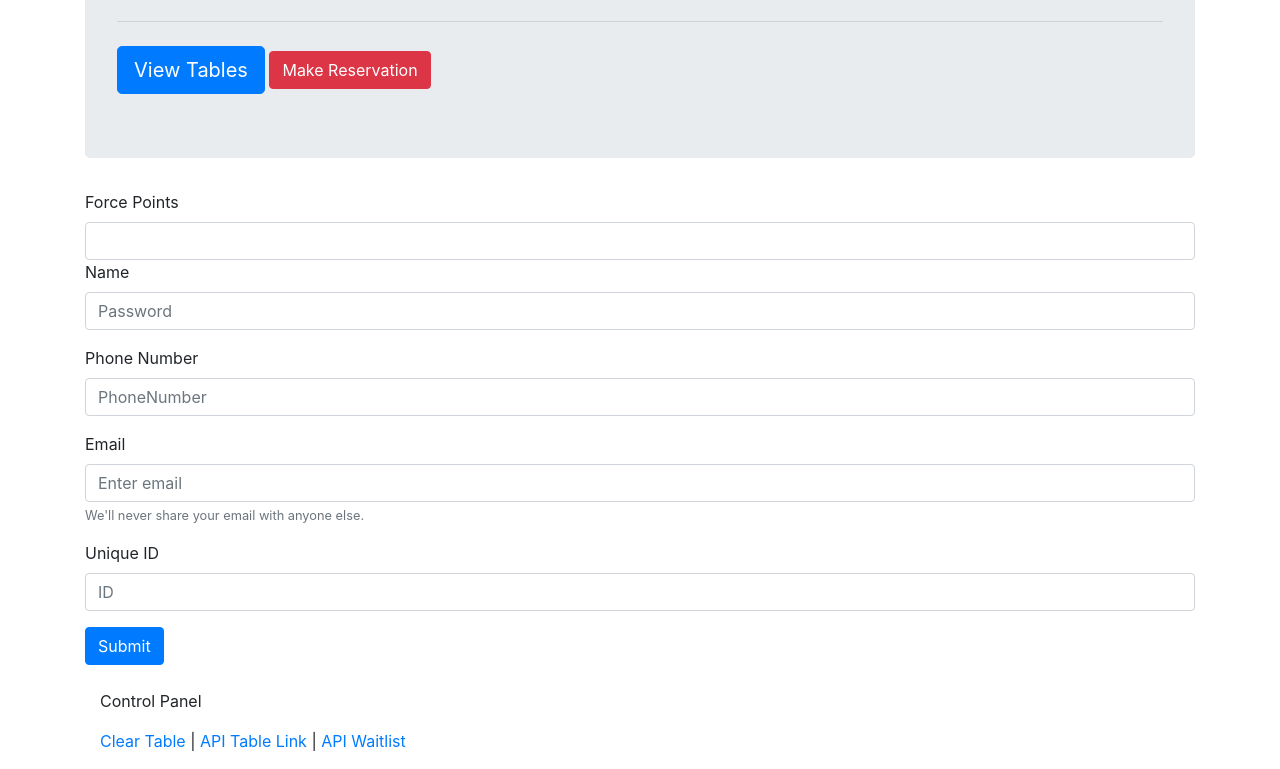
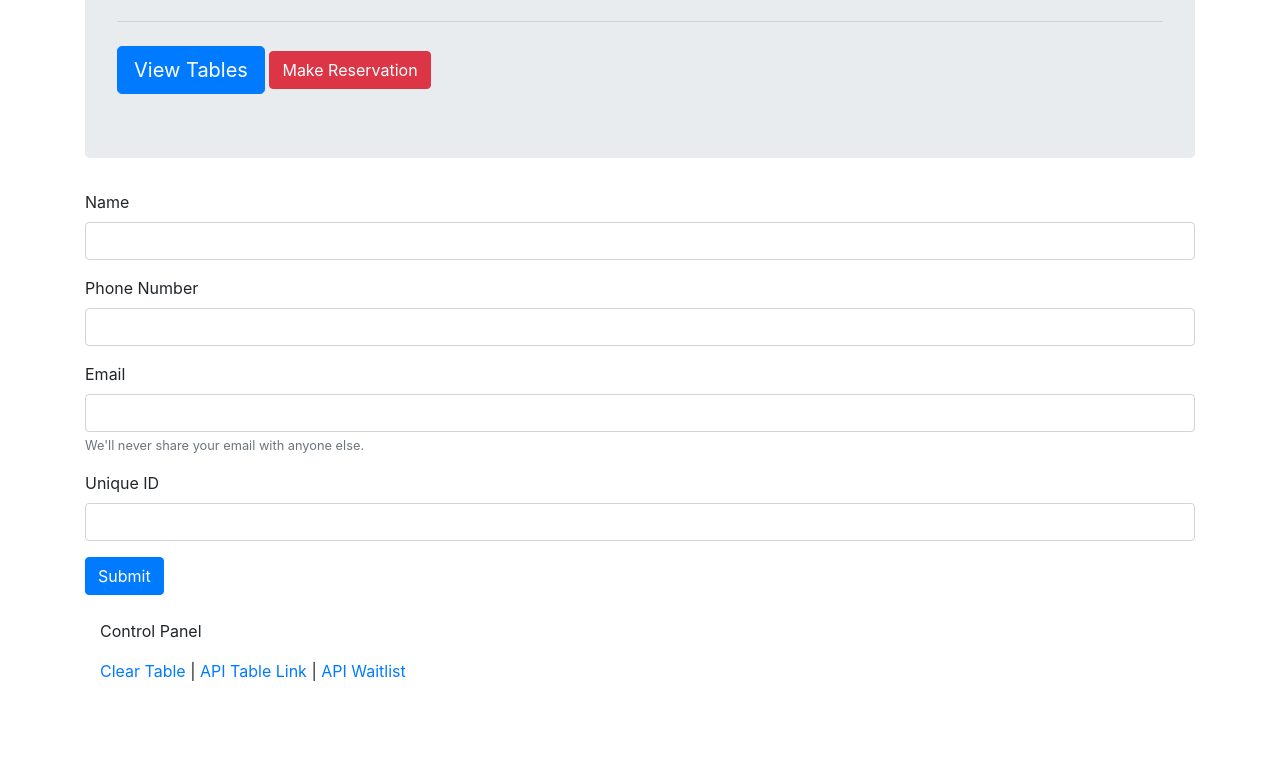
Before and after one commit to jlato89/VandyBoot_hot-restaurant, a website: page reserve.html in a window 1280 px wide. Shown: the part 166-935 px from the top of the page. After the commit the page ends 865 px from the top, so only its background shows below. Drawn offline with nearby package versions, Linux system fonts and the light colour scheme.

Commit message:
modified form syntax

```diff
--- a/reserve.html
+++ b/reserve.html
@@ -17,32 +17,29 @@
             <h1 class="display-4">Hot Restaurant</h1>
             <h1 class="lead">We only have 5 tables! Book your seat before they all are gone!</h1>
             <hr class="my-4">
-            <a class="btn btn-primary btn-lg" href="#" role="button">View Tables</a>
-            <a class="btn btn-danger btn-larg" href="#" role="button"> Make Reservation</a>
+            <a class="btn btn-primary btn-lg" href="tables" role="button">View Tables</a>
+            <a class="btn btn-danger btn-larg" href="reserve" role="button"> Make Reservation</a>
         </div>
         <div class="form-group">
-            <label for="force-points">Force Points</label>
-            <input type="text" class="form-control" id="force-points">
-
             <form>
                 <div class="form-group">
                     <label for="exampleInputPassword1">Name</label>
-                    <input type="password" class="form-control" id="exampleInputPassword1" placeholder="Password">
+                    <input type="text" class="form-control" id="exampleInputPassword1" name="Name">
                 </div>
                 <div class="form-group">
                     <label for="exampleInputPassword1">Phone Number</label>
-                    <input type="number" class="form-control" id="exampleInputNumber1" placeholder="PhoneNumber">
+                    <input type="number" class="form-control" id="exampleInputNumber1" name="Phone">
                 </div>
                 <div class="form-group">
                     <label for="exampleInputEmail1">Email</label>
                     <input type="email" class="form-control" id="exampleInputEmail1" aria-describedby="emailHelp"
-                        placeholder="Enter email">
+                        name="Email">
                     <small id="emailHelp" class="form-text text-muted">We'll never share your email with anyone
                         else.</small>
                 </div>
                 <div class="form-group">
                     <label for="exampleInputId1">Unique ID</label>
-                    <input type="id" class="form-control" id="exampleInputId1" placeholder="ID">
+                    <input type="text" class="form-control" id="exampleInputId1" name="ID">
                 </div>
                 <button type="submit" class="btn btn-primary">Submit</button>
             </form>
```
